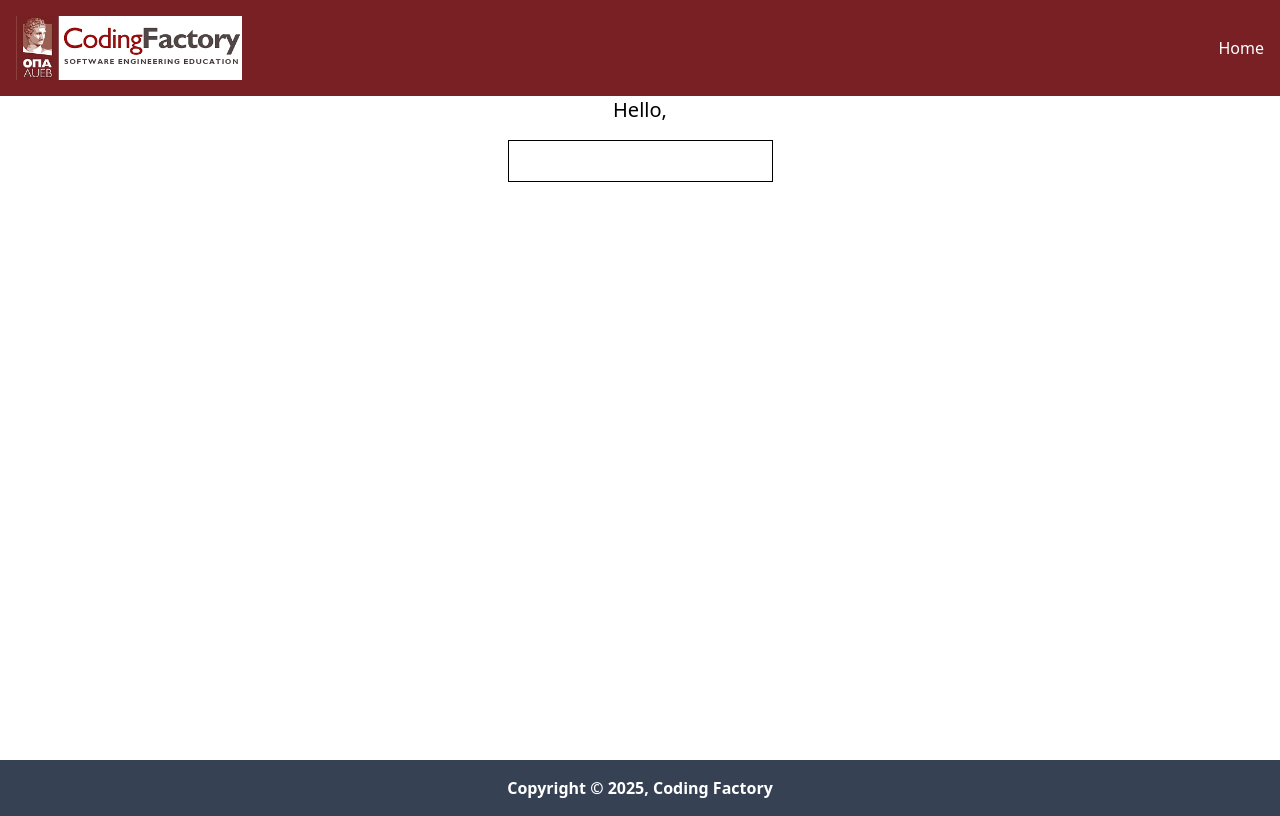
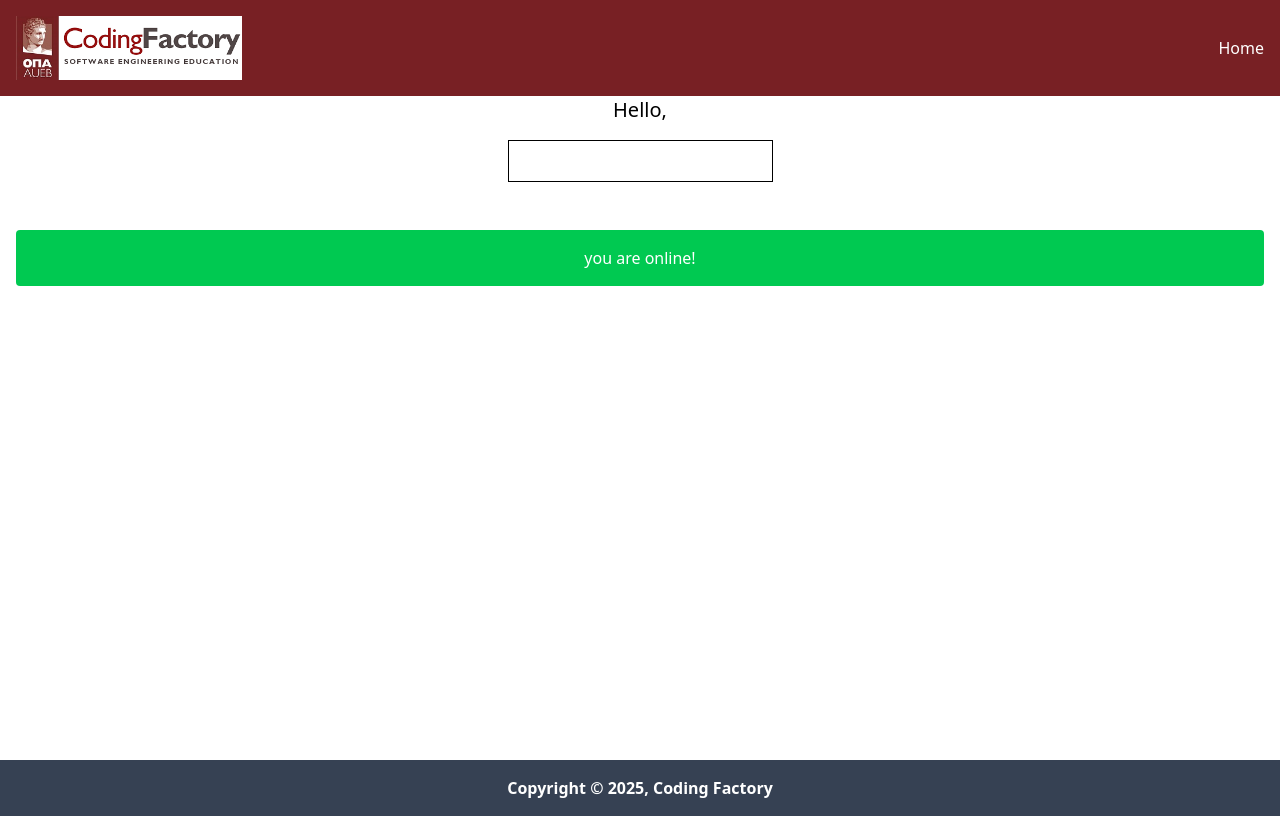
Before and after one commit to lampros99/CF7-components-intro, a React (Vite) app: page / in a window 1280 px wide. Built offline with nearby package versions, Linux system fonts and the light colour scheme.

Commit message:
feat: online status

```diff
--- a/src/App.tsx
+++ b/src/App.tsx
@@ -13,6 +13,7 @@ import Layout from "./components/Layout.tsx";
 
 // import CounterWithCustomHook from "./components/CounterWithCustomHook.tsx";
 import NameChanger from "./components/NameChanger.tsx";
+import OnlineStatus from "./components/OnlineStatus.tsx";
 // import CounterWithMoreState from "./components/counterWithMoreState.tsx";
 // import Todo from "./components/Todo/Todo.tsx";
 
@@ -44,6 +45,8 @@ function App() {
 
       {/* <Todo/> */}
 
+      <OnlineStatus><div className=""></div></OnlineStatus>
+
      </Layout>
     </>
   )
--- /dev/null
+++ b/src/components/OnlineStatus.tsx
@@ -0,0 +1,12 @@
+const OnlineStatus = () => {
+    return (
+        <>
+        <div className="bg-green-500 text-white text-center mt-12 mx-4 p-4 rounded">
+            you are online!
+        </div>
+
+        </>
+    )
+}
+
+export default OnlineStatus;
```
